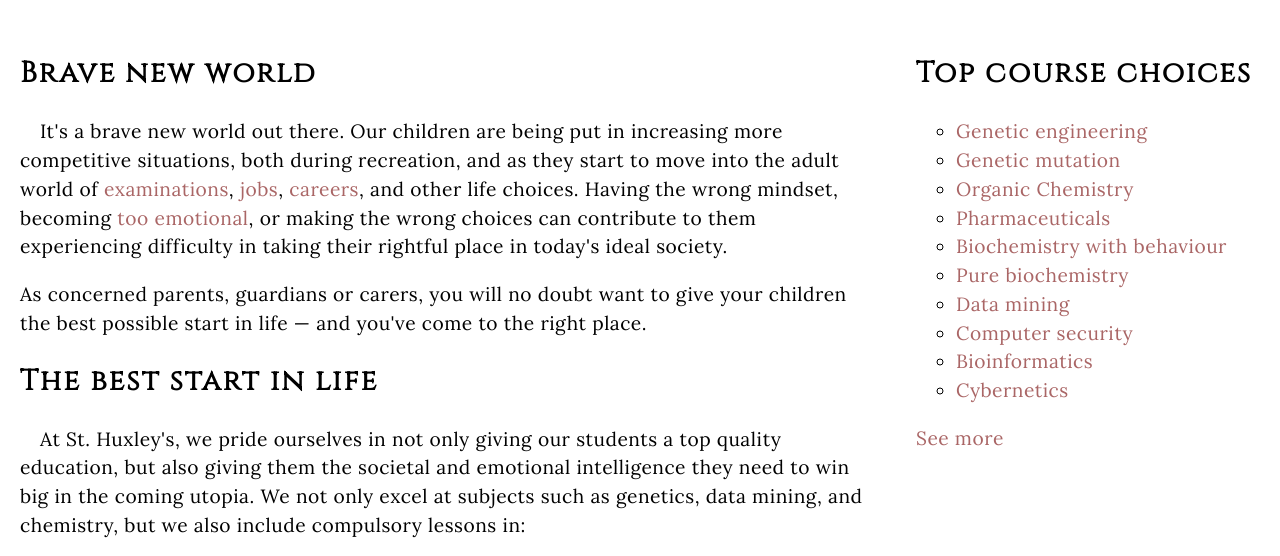
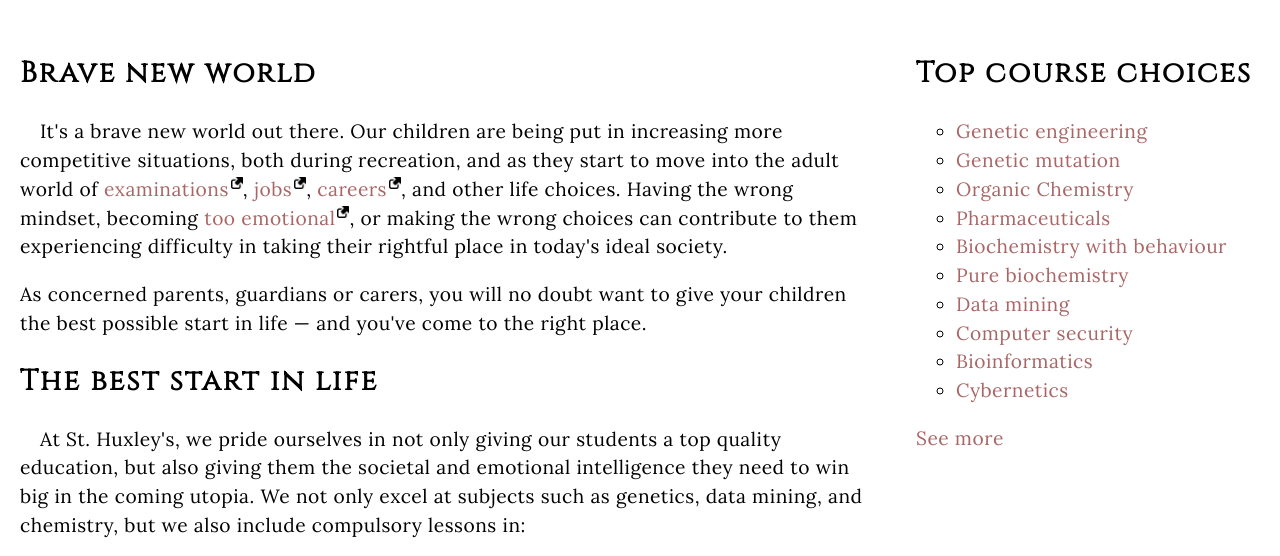
Before and after one commit to diva-D/MDN-learn-web-development, a plain HTML site: page CSS/Assessment 02 - Typesetting a community school homepage/index.html in a window 1280 px wide. Shown: the part 225-781 px from the top of the page. Drawn offline with Linux system fonts and the light colour scheme.

Commit message:
Update css to include external link icon

```diff
--- a/CSS/Assessment 02 - Typesetting a community school homepage/style.css
+++ b/CSS/Assessment 02 - Typesetting a community school homepage/style.css
@@ -118,6 +118,12 @@ a:hover {
   text-decoration: underline;
 }
 
+a[href^="http"] {
+  background: url('external-link-52.png') no-repeat 100% 0;
+  background-size: 12px 12px;
+  padding-right: 14px;
+}
+
 /* Lists */
 
 li {
```
